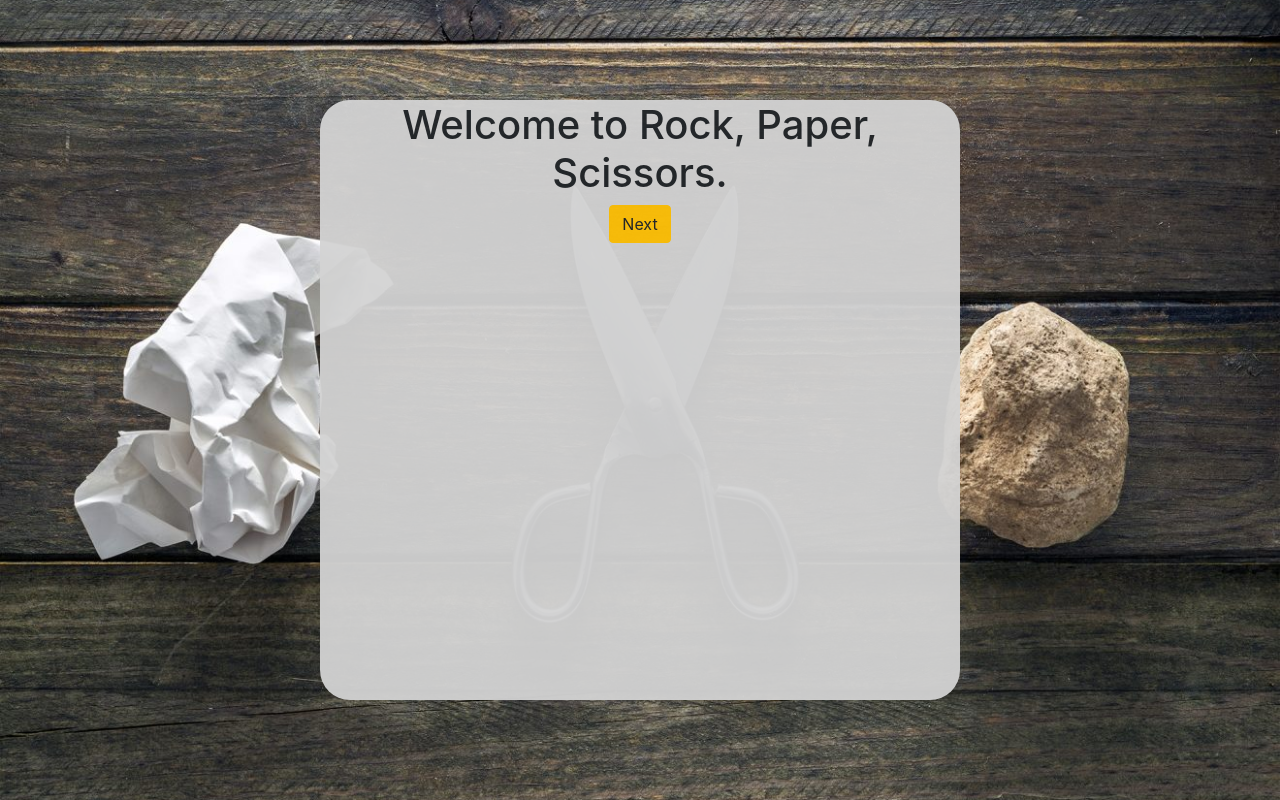
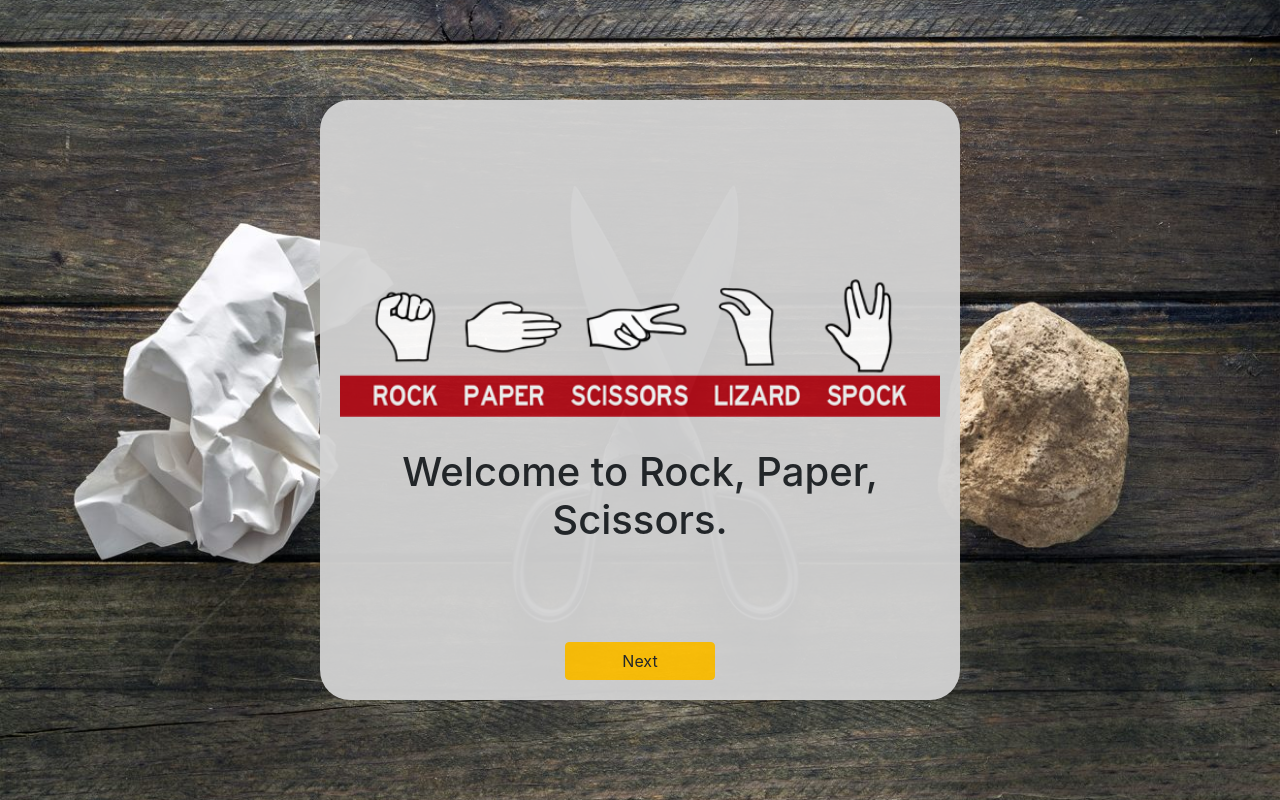
Before and after one commit to fergalquinn77/project2_t2, a plain HTML site: page index.html in a window 1280 px wide. Drawn offline with nearby package versions, Linux system fonts and the light colour scheme.

Commit message:
Create flex container

```diff
--- a/assets/css/style.css
+++ b/assets/css/style.css
@@ -10,8 +10,9 @@ body {
 
 #logo {
   height: 200px;
-  margin: 0 auto;
-  display:block;
+  top:20px;
+  display:absolute;
+  top:20px;
 }
 
 html {
@@ -32,6 +33,23 @@ html {
   border-radius: 30px;
   z-index: -1;
 }
+
+.game-inner{
+  height: 600px;
+  max-width: 900px;
+  position:relative;
+  justify-content: center;
+  align-items: center;
+  display:flex;
+  flex-direction: column;
+}
+
+#go-to-step2 {
+  width:150px;
+  margin: 0;
+  position: absolute;
+  bottom:20px;
+  transform: translate(-50,-50);
 }
 
 /* .flex-container {
--- a/index.html
+++ b/index.html
@@ -17,10 +17,13 @@
 
 <body>
     <section id="intro" class="game-area">
-        <div id="intro-message" class="text-center">
-            <div class="col-lg"></div>
+        <div id="intro-message" class="text-center position-relative game-inner">
+            <img id="logo" src="assets/images/rock-paper-scissors.png">
             <h1>Welcome to Rock, Paper, Scissors.</h1>
-            <button id="go-to-step2" text-align="center" type="button" class="btn btn-warning play_btn">Next</button>
+
+                <button id="go-to-step2" type="button"
+                    class="btn btn-warning play_btn position-absolute bottom-0 translate-middle">Next</button>
+        </div>
     </section>
 
     <section id="step2" class="game-area d-none">
```
Lines whose indentation alone changed are shown as unchanged.
